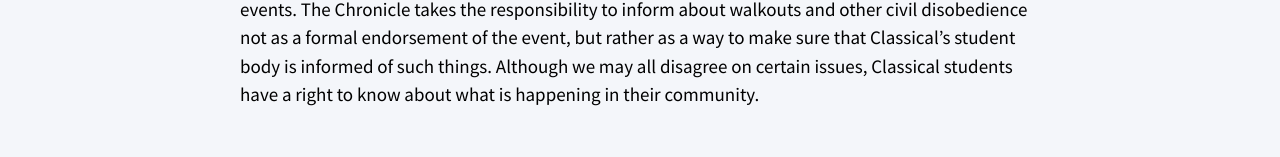
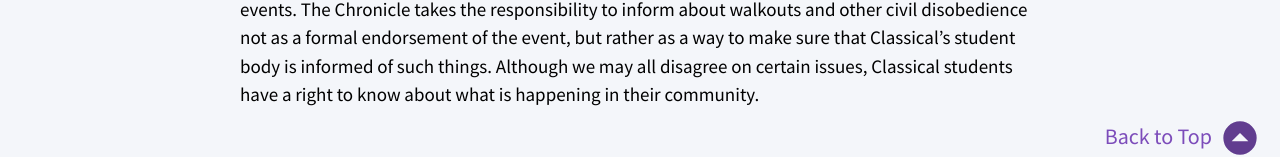
Before and after one commit to lixitrixi/classical-chronicle, a Jekyll site: the page built from bylaws.html, in a window 1280 px wide. Shown: the part 1695-1852 px from the top of the page. Built offline with Jekyll 4.4.1, drawn with Linux system fonts in a browser that asks for light colours.

Commit message:
Add back to top button

```diff
--- /dev/null
+++ b/_includes/back-to-top.html
@@ -0,0 +1,3 @@
+<a href="#top" class="back-to-top"><p>Back to Top</p><svg viewBox="0 0 24 24">
+    <path fill="currentColor" d="M12,22A10,10 0 0,1 2,12A10,10 0 0,1 12,2A10,10 0 0,1 22,12A10,10 0 0,1 12,22M17,14L12,9L7,14H17Z" />
+</svg></a>
--- a/_includes/base.scss
+++ b/_includes/base.scss
@@ -31,6 +31,28 @@
     opacity: 0;
   }
 }
+.back-to-top {
+	display: inline-flex;
+	align-items: center;
+  position: absolute;
+  right: 0px;
+  margin-bottom: 20px;
+  margin-right: 20px;
+	svg {
+		width: 40px;
+		height: 40px;
+    fill: #613d8f;
+	}
+	p {
+		margin: 0px 8px 0px 0px;
+    color: #7c4cba;
+    font-size: 22px;
+    padding-bottom: 1px;
+	}
+}
+html {
+  scroll-behavior: smooth;
+}
 body {
   margin: 0px;
   background-color: #f4f6fa;
--- a/_includes/header.html
+++ b/_includes/header.html
@@ -1,4 +1,4 @@
-<header>
+<header id="top">
   <a href="/">
     <svg class="logo-letter" viewBox="0 0 1024 1024">
       <path d="M468 206c-40 21-75 54-99 93l243-148a534 534 0 0094 55 534 534 0 0061 24l29-25 8 9-109 114a917 917 0 01-99-46l-14-8v494a238 238 0 00104-41 244 244 0 0077-90h18a243 243 0 01-24 95 251 251 0 01-89 99c-38 25-82 39-127 42-90 6-180-32-242-98s-93-157-90-246c2-75 28-148 73-207a373 373 0 01177-129zm-71 401V313l-50 30a422 422 0 00-17 235 304 304 0 0016 51zm-14 84a217 217 0 0086 64 221 221 0 0087 15V258l-34-22-7 5v343l-159 67a237 237 0 0027 40z"/>
--- a/_layouts/article.html
+++ b/_layouts/article.html
@@ -15,6 +15,7 @@
       <article>
         {{ content }}
       </article>
+      {% include back-to-top.html %}
     </main>
   </body>
 </html>
--- a/about.scss
+++ b/about.scss
@@ -8,10 +8,6 @@
   from {
     background-color: transparent;
   }
-}
-
-html {
-  scroll-behavior: smooth;
 }
 
 main {
--- a/bylaws.html
+++ b/bylaws.html
@@ -31,6 +31,7 @@
       <p>The views represented in opinion articles do not necessarily represent the views of the Classical Chronicle. As we allow all students to submit articles to be published under "Student Opinions", we realize there will be differences of opinions. Please feel free to submit responses and rebuttals to any student opinion we publish.</p>
       <h1>Reporting on Walkouts and Controversial Events</h1>
       <p>At the Chronicle, we believe in the freedoms we all enjoy as Americans. One of these freedoms is the right to peaceful assembly and protest. As such, we at the Chronicle consider it our responsibility to ensure that Classical students are aware of the the facts surrounding such events. The same goes not only for civil disobedience but also for covering the location and timing of any other school events. The Chronicle takes the responsibility to inform about walkouts and other civil disobedience not as a formal endorsement of the event, but rather as a way to make sure that Classical’s student body is informed of such things. Although we may all disagree on certain issues, Classical students have a right to know about what is happening in their community. </p>
+      {% include back-to-top.html %}
     </main>
   </body>
 </html>
```
